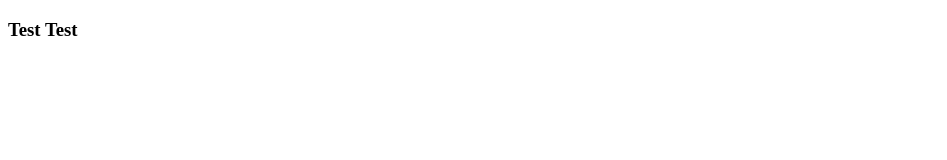
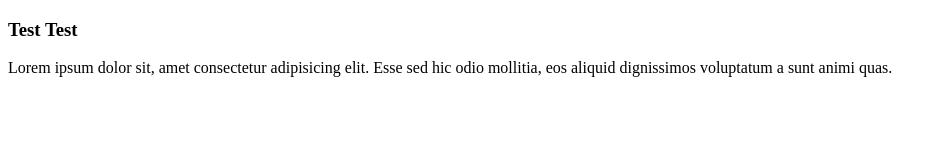
Before and after one commit to Rumbels/Task2, a plain HTML site: page test.html in a window 1280 px wide. Shown: the whole page, without its empty margins (0-947 px from the left). Drawn offline with Linux system fonts and the light colour scheme.

Commit message:
add lorem text

```diff
--- a/test.html
+++ b/test.html
@@ -7,5 +7,6 @@
 </head>
 <body>
     <h3>Test Test</h3>
+    <p>Lorem ipsum dolor sit, amet consectetur adipisicing elit. Esse sed hic odio mollitia, eos aliquid dignissimos voluptatum a sunt animi quas.</p>
 </body>
 </html>
```
